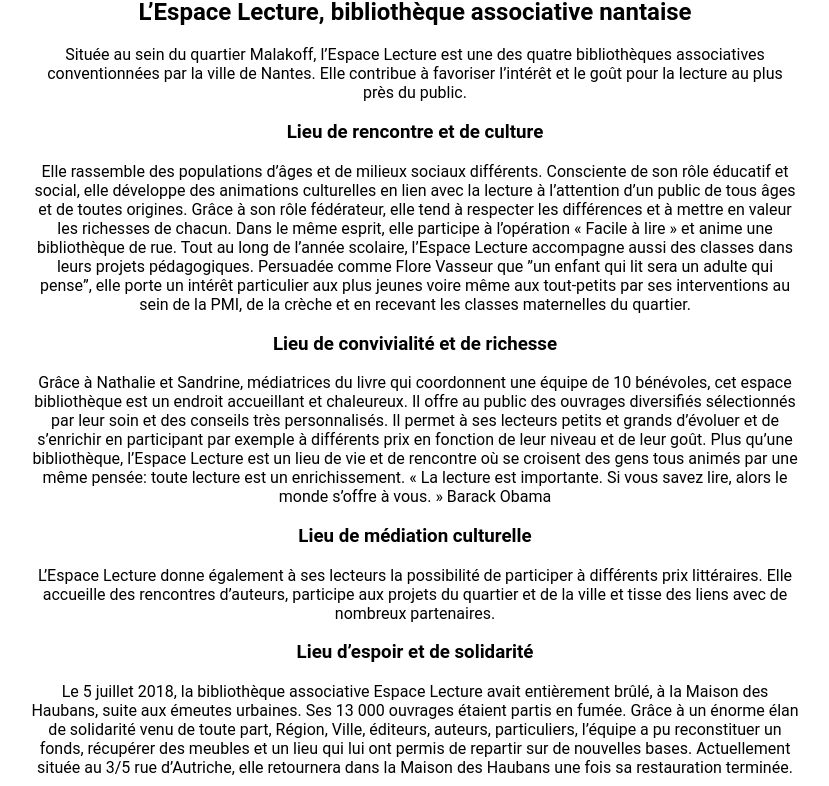
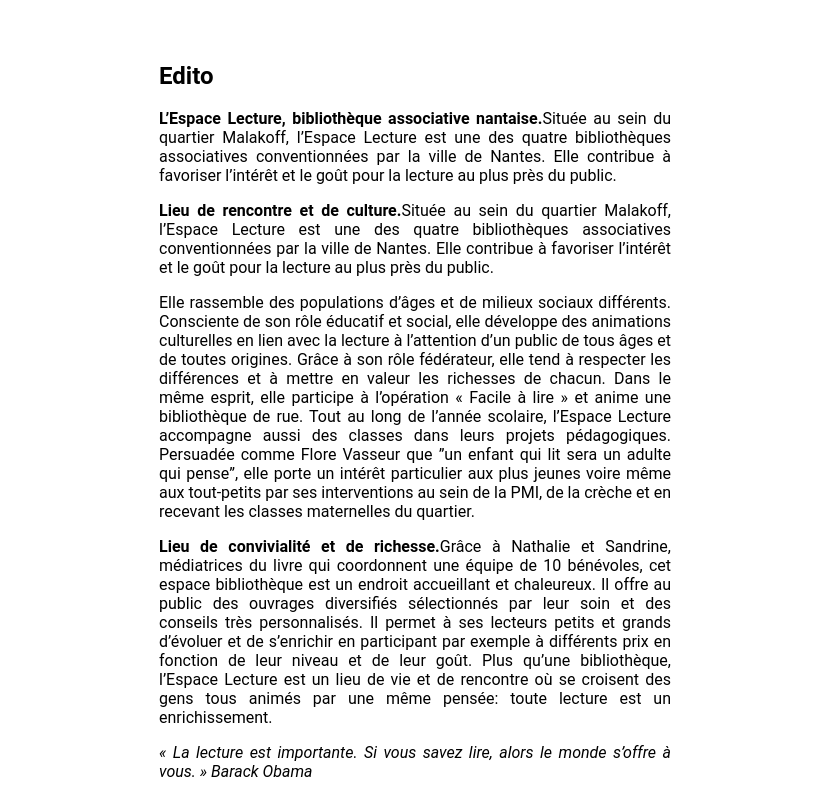
Before and after one commit to antoniomicalizzi/-bibliotheque-malakoff, a React (Create React App) app: page / in a window 1280 px wide. Shown: the part 934-1720 px from the top of the page, without its empty margins (225-1054 px from the left). Built offline with nearby package versions, Linux system fonts and the light colour scheme.

Commit message:
text justify

```diff
--- a/src/views/LandingPage.css
+++ b/src/views/LandingPage.css
@@ -13,7 +13,10 @@ body {
 .edito {
   background-color: white;
   margin: auto;
-  padding-left: 20%;
-  padding-right: 20%;
-  margin-bottom: 20px;
+  padding: 5% 30%;
+  text-align: justify;
+
 }
+.citation{
+  font-style: italic;
+}
--- a/src/views/LandingPage.jsx
+++ b/src/views/LandingPage.jsx
@@ -11,28 +11,23 @@ function LandingPage() {
       <Header />
         <NavigationBox />
           <div className="edito">
-            <h2>L’Espace Lecture, bibliothèque associative nantaise
+            <h2>Edito
             </h2>
-            <p>Située au sein du quartier Malakoff, l’Espace Lecture est une des quatre bibliothèques associatives conventionnées par la ville de Nantes. Elle contribue à favoriser l’intérêt et le goût pour la lecture au plus près du public.</p>
-            <h3>Lieu de rencontre et de culture
-            </h3>
+            <p><strong>L’Espace Lecture, bibliothèque associative nantaise.</strong>Située au sein du quartier Malakoff, l’Espace Lecture est une des quatre bibliothèques associatives conventionnées par la ville de Nantes. Elle contribue à favoriser l’intérêt et le goût pour la lecture au plus près du public.</p>
+            <p><strong>Lieu de rencontre et de culture.</strong>Située au sein du quartier Malakoff, l’Espace Lecture est une des quatre bibliothèques associatives conventionnées par la ville de Nantes. Elle contribue à favoriser l’intérêt et le goût pour la lecture au plus près du public.</p>
             <p>Elle rassemble des populations d’âges et de milieux sociaux différents. Consciente de son rôle éducatif et social, elle développe des animations culturelles en lien avec la lecture à l’attention d’un public de tous âges et de toutes origines. Grâce à son rôle fédérateur, elle tend à respecter les différences et à mettre en valeur les richesses de chacun.
             Dans le même esprit, elle participe à l’opération « Facile à lire » et anime une bibliothèque de rue.
             Tout au long de l’année scolaire, l’Espace Lecture accompagne aussi des classes dans leurs projets pédagogiques. Persuadée comme Flore Vasseur que ”un enfant qui lit sera un adulte qui pense”, elle porte un intérêt particulier aux plus jeunes voire même aux tout-petits par ses interventions au sein de la PMI, de la crèche et en recevant les classes maternelles du quartier.
             </p>
-            <h3>Lieu de convivialité et de richesse</h3>
-            <p>Grâce à Nathalie et Sandrine, médiatrices du livre qui coordonnent une équipe de 10 bénévoles, cet espace bibliothèque est un endroit  accueillant et chaleureux. Il offre au public des ouvrages diversifiés sélectionnés par leur soin et des conseils très personnalisés. Il permet à ses lecteurs petits et grands d’évoluer et de s’enrichir en participant par exemple à différents prix en fonction de leur niveau et de leur goût. Plus qu’une bibliothèque, l’Espace Lecture est un lieu de vie et de rencontre où se croisent des gens tous animés par une même pensée: toute lecture est un enrichissement.
+            <p><strong>Lieu de convivialité et de richesse.</strong>Grâce à Nathalie et Sandrine, médiatrices du livre qui coordonnent une équipe de 10 bénévoles, cet espace bibliothèque est un endroit  accueillant et chaleureux. Il offre au public des ouvrages diversifiés sélectionnés par leur soin et des conseils très personnalisés. Il permet à ses lecteurs petits et grands d’évoluer et de s’enrichir en participant par exemple à différents prix en fonction de leur niveau et de leur goût. Plus qu’une bibliothèque, l’Espace Lecture est un lieu de vie et de rencontre où se croisent des gens tous animés par une même pensée: toute lecture est un enrichissement.</p>
 
-            « La lecture est importante. Si vous savez lire, alors le monde s’offre à vous. »
+            <p className='citation'> « La lecture est importante. Si vous savez lire, alors le monde s’offre à vous. »
             Barack Obama
             </p>
-            <h3>
-            Lieu de médiation culturelle
-            </h3>
-            <p>L’Espace Lecture donne également à ses lecteurs la possibilité de participer à différents prix littéraires. Elle accueille des rencontres d’auteurs, participe aux projets du quartier et de la ville et tisse des liens avec de nombreux partenaires.</p>
-            <h3>Lieu d’espoir et de solidarité
-            </h3>
-            <p>Le 5 juillet 2018, la bibliothèque associative Espace Lecture avait entièrement brûlé, à la Maison des Haubans, suite aux émeutes urbaines. Ses 13 000 ouvrages étaient partis en fumée. Grâce à un énorme élan de solidarité venu de toute part, Région, Ville, éditeurs, auteurs, particuliers, l’équipe a pu reconstituer un fonds, récupérer des meubles et un lieu qui lui ont permis de repartir sur de nouvelles bases.
+
+            <p><strong>Lieu de médiation culturelle</strong>L’Espace Lecture donne également à ses lecteurs la possibilité de participer à différents prix littéraires. Elle accueille des rencontres d’auteurs, participe aux projets du quartier et de la ville et tisse des liens avec de nombreux partenaires.</p>
+
+            <p><strong>Lieu d’espoir et de solidarité</strong>Le 5 juillet 2018, la bibliothèque associative Espace Lecture avait entièrement brûlé, à la Maison des Haubans, suite aux émeutes urbaines. Ses 13 000 ouvrages étaient partis en fumée. Grâce à un énorme élan de solidarité venu de toute part, Région, Ville, éditeurs, auteurs, particuliers, l’équipe a pu reconstituer un fonds, récupérer des meubles et un lieu qui lui ont permis de repartir sur de nouvelles bases.
             Actuellement située au 3/5 rue d’Autriche, elle retournera dans la Maison des Haubans une fois sa restauration terminée.
             </p>
             <p>Juin 2021
```
